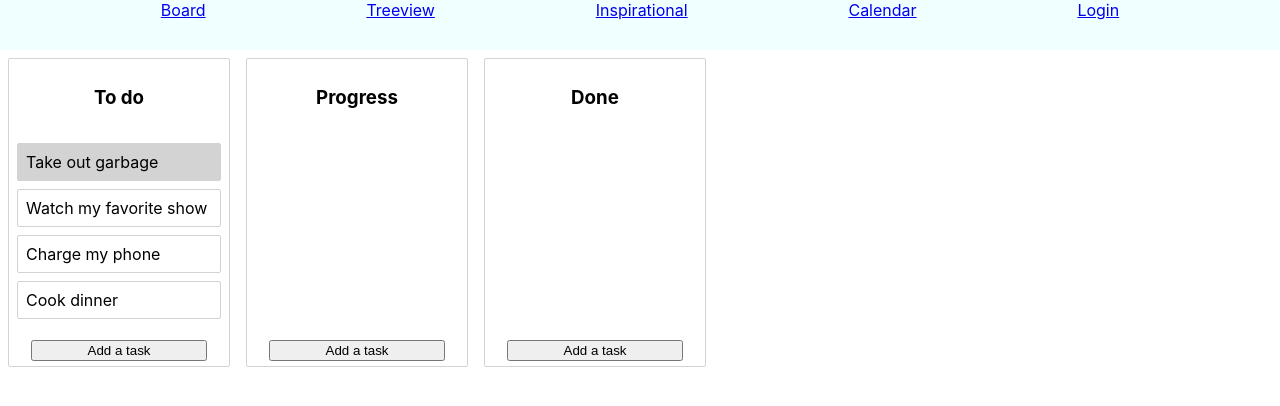
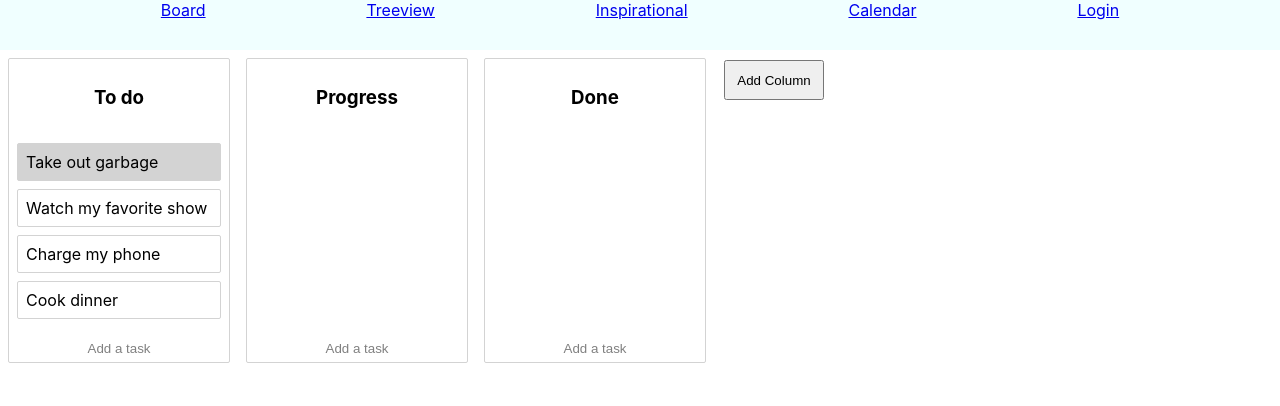
Before and after one commit to Yanglade/ZheFinalProject, a React (Create React App) app in the folder client/: page / in a window 1280 px wide. Shown: the top 406 px of the page. Built offline with nearby package versions, Linux system fonts and the light colour scheme.

Commit message:
Added buttons to add tasks and columns

```diff
--- a/client/src/components/Column.js
+++ b/client/src/components/Column.js
@@ -3,19 +3,23 @@ import styled from "styled-components";
 import {Droppable, Draggable} from "react-beautiful-dnd";
 import Task from "./Task";
 
-const Column = ({column, tasks, isDropDisabled, index}) => {
+const Column = ({column, tasks, isDropDisabled, index, state, setState}) => {
 
-  const InnerList = ({tasks}) => {
-    return (
-      tasks.map((task, index) => <Task key={task.id} task={task} index={index} />)
-    )
+  // const InnerList = ({tasks}) => {
+  //   return (
+  //     tasks.map((task, index) => <Task key={task.id} task={task} index={index} />)
+  //   )
+  // }
+
+  // const MemoInnerList = memo(InnerList);
+
+  const addTask = () => {
+    console.log("in add task");
+    const newTaskId = `task-${Object.keys(state.tasks).length+1}`;
+    const newTask = {id: newTaskId, content: newTaskId};
+
+    setState({...state, tasks: {...state.tasks, [newTaskId]: newTask }, columns: {...state.columns, [column.id]: {...column, taskIds: [...column.taskIds, newTaskId]}}});
   }
-
-  const MemoInnerList = memo(InnerList);
-
-  // const addTask = () => {
-  //   tasks.push()
-  // }
 
    return (
     <Draggable draggableId={column.id} index={index}>
@@ -39,13 +43,13 @@ const Column = ({column, tasks, isDropDisabled, index}) => {
                 {...provided.droppableProps}
                 isDraggingOver = {snapshot.isDraggingOver}
               >
-                  {/* {tasks.map((task, index) => <Task key={task.id} task={task} index={index} />)} //YA */}
-                  <MemoInnerList tasks={tasks}/>
+                  {tasks.map((task, index) => <Task key={task.id} task={task} index={index} />)}
+                  {/* <MemoInnerList tasks={tasks}/> */}
                   {provided.placeholder}
               </TaskList>
             )}
           </Droppable>
-          <AddTaskButton /*onClick={addTask}*/>Add a task</AddTaskButton>
+          <AddTaskButton onClick={addTask}>Add a task</AddTaskButton>
         </Container>
       )}
     </Draggable>
@@ -83,4 +87,10 @@ const AddTaskButton = styled.button`
   margin: 5px;
   box-sizing: border-box;
   align-self: center;
+  border: none;
+  background-color: inherit;
+  color: grey;
+  &:hover {
+    background-color: lightgrey;
+  }
 `;
--- a/client/src/pages/Board.js
+++ b/client/src/pages/Board.js
@@ -8,6 +8,7 @@ import Header from "../components/Header";
 const Board = () => {
   // const state = initialData;
   const [state, setState] = useState(initialData);
+
 
   // const onDragStart = () => {
   //   document.body.style.color = "orange";
@@ -122,10 +123,19 @@ const Board = () => {
     setState(newState);
   };
 
+  const addColumn = () => {
+    console.log("in add column");
+    const newColumnId = `column-${Object.keys(state.columnOrder).length+1}`;
+    const newColumn = {id: newColumnId, title: newColumnId, taskIds: []};
+
+    setState({...state, columns: {...state.columns, [newColumn.id]: newColumn}, columnOrder: [...state.columnOrder, newColumn.id]});
+  }
+
   console.log("in DragDrop", state.columnOrder);
   return (
     <>
       <Header/>
+      <BoardArea>
       <DragDropContext
         // onDragStart={onDragStart}
         // onDragUpdate={onDragUpdate}
@@ -149,7 +159,7 @@ const Board = () => {
                     taskId => state.tasks[taskId]
                   );
                     const isDropDisabled = false;  //index < state.homeIndex; //disable going backwards
-                    return <Column key={column.id} column={column} tasks={tasks} isDropDisabled={isDropDisabled} index={index}/>
+                    return <Column key={column.id} column={column} tasks={tasks} isDropDisabled={isDropDisabled} index={index} state={state} setState={setState}/>
                   })
               }
               {provided.placeholder}
@@ -157,14 +167,25 @@ const Board = () => {
           )}
         </Droppable>
       </DragDropContext>
-
+      <AddColumnButton onClick={addColumn}> Add Column</AddColumnButton>
+      </BoardArea>
     </>
 
   )
 };
 
+const BoardArea = styled.div`
+  display: flex;
+`;
+
 const Container = styled.div`
   display:flex;
 `;
 
+const AddColumnButton = styled.button`
+  height: 40px;
+  width: 100px;
+  margin: 10px;
+`
+
 export default Board;
```
